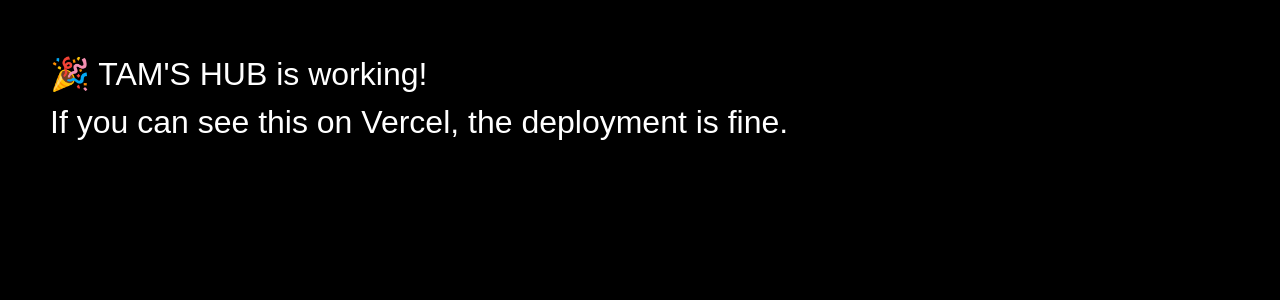
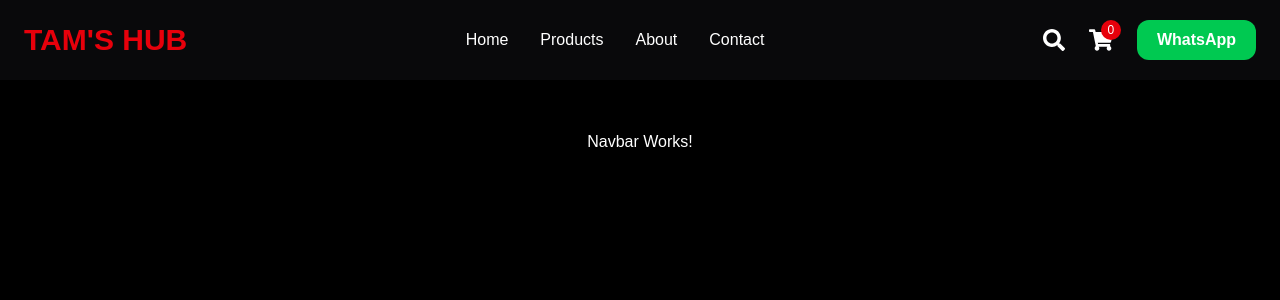
Before and after one commit to secbyola/tams-hub, a React (Vite) app: page / in a window 1280 px wide. Shown: the top 300 px of the page. Built offline with nearby package versions, Linux system fonts and the light colour scheme.

Commit message:
Test Navbar

```diff
--- a/src/App.jsx
+++ b/src/App.jsx
@@ -1,16 +1,14 @@
+import { BrowserRouter, Routes, Route } from "react-router-dom";
+import Navbar from "./components/Navbar";
+
 export default function App() {
   return (
-    <div
-      style={{
-        background: "black",
-        color: "white",
-        minHeight: "100vh",
-        padding: "50px",
-        fontSize: "32px",
-      }}
-    >
-      <h1>🎉 TAM'S HUB is working!</h1>
-      <p>If you can see this on Vercel, the deployment is fine.</p>
+    <div className="bg-black min-h-screen">
+      <Navbar />
+
+      <h1 style={{ color: "white", textAlign: "center", padding: "50px" }}>
+        Navbar Works!
+      </h1>
     </div>
   );
 }
```
